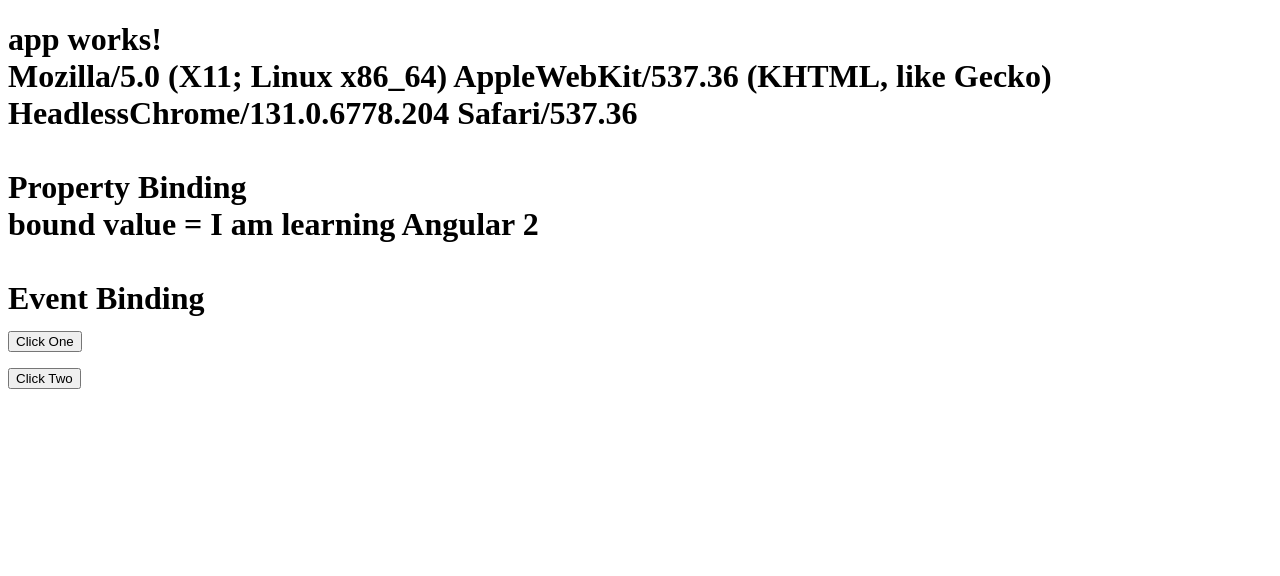
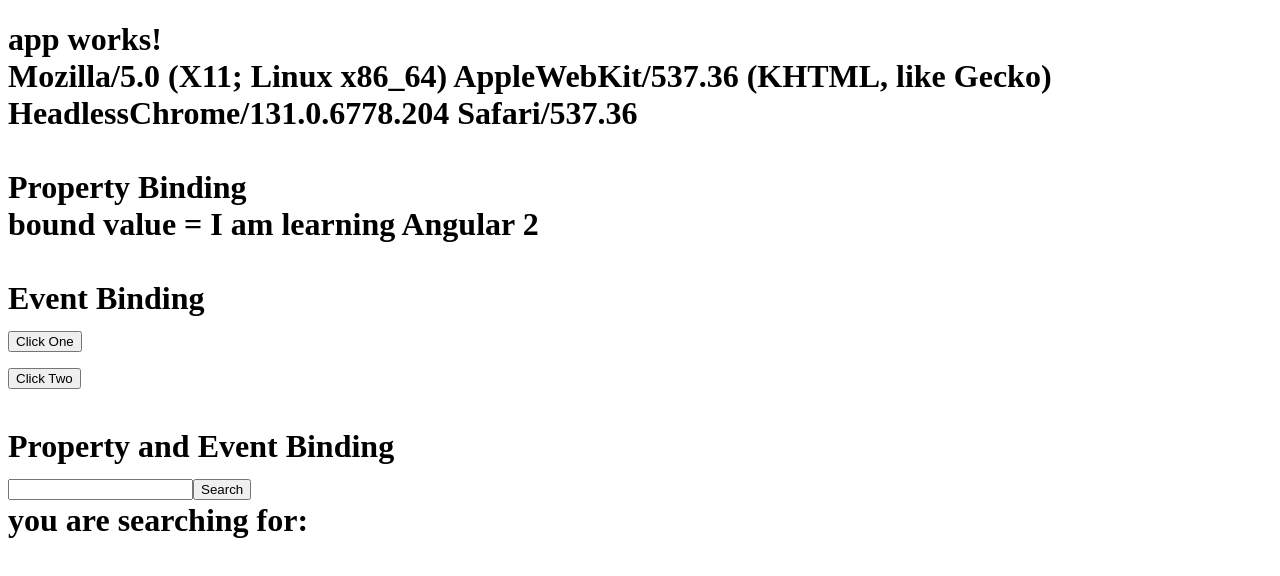
Before and after one commit to tandisunarto/Learning_Angular, an Angular app in the folder first-app/: page / in a window 1280 px wide. Shown: the top 576 px of the page. Built offline with nearby package versions, Linux system fonts and the light colour scheme.

Commit message:
Combine event and property binding into a single component

```diff
--- a/first-app/src/app/app.component.html
+++ b/first-app/src/app/app.component.html
@@ -11,4 +11,12 @@
   <br>
   Event Binding
   <app-event-binding (clickedTwo)='onClickedTwo($event)'></app-event-binding>
+  <br>
+  Property and Event Binding
+  <app-event-property-binding
+  (searchClick)="onSearchClick($event)"
+  >
+  </app-event-property-binding>
+  <br>
+  you are searching for: {{searchMessage}}
 </h1>
--- a/first-app/src/app/app.component.ts
+++ b/first-app/src/app/app.component.ts
@@ -8,6 +8,7 @@
 })
 export class AppComponent {
   title = 'app works!';
+  searchMessage = '';
 
   get BrowserUserAgent(): string {
     return navigator.userAgent;
@@ -16,4 +17,8 @@
   onClickedTwo(value: string){
     alert(value);
   }
+
+  onSearchClick(value: string){
+    this.searchMessage = value;
+  }
 }
--- a/first-app/src/app/app.module.ts
+++ b/first-app/src/app/app.module.ts
@@ -6,12 +6,14 @@
 import { AppComponent } from './app.component';
 import { PropertyBindingComponent } from './property-binding.component';
 import { EventBindingComponent } from './event-binding.component';
+import { EventPropertyBindingComponent } from './event-property-binding.component';
 
 @NgModule({
   declarations: [
     AppComponent,
     PropertyBindingComponent,
-    EventBindingComponent
+    EventBindingComponent,
+    EventPropertyBindingComponent
   ],
   imports: [
     BrowserModule,
--- /dev/null
+++ b/first-app/src/app/event-property-binding.component.ts
@@ -0,0 +1,25 @@
+import { Component, OnInit, Input, Output, EventEmitter } from '@angular/core';
+
+@Component({
+  selector: 'app-event-property-binding',
+  template: `
+  <br>
+    <input [value]="searchKey" (input)="searchKey=$event.target.value" type="text" />
+    <button (click)="onSearchClick()">Search</button>
+  `,
+  styles: []
+})
+export class EventPropertyBindingComponent implements OnInit {
+
+  @Input() searchKey = '';
+  @Output() searchClick = new EventEmitter<string>();
+
+  constructor() { }
+
+  ngOnInit() {
+  }
+
+  onSearchClick(){
+    this.searchClick.emit(this.searchKey);
+  }
+}
```
Also changed, not shown: 1 other file (tests, documents, lock files or other folders).
